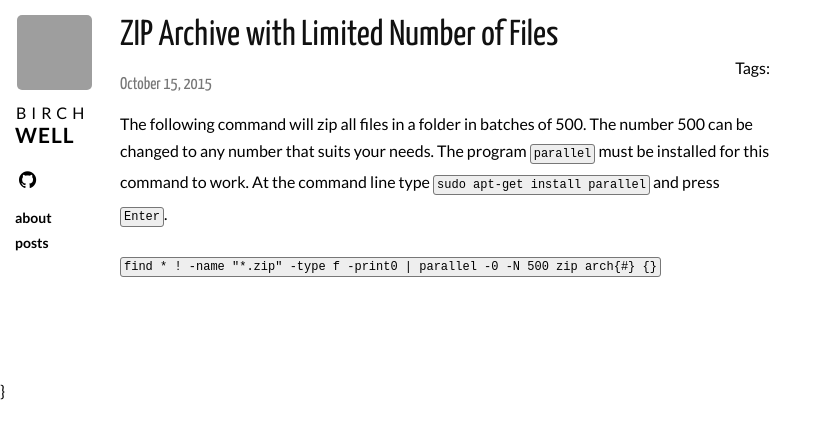
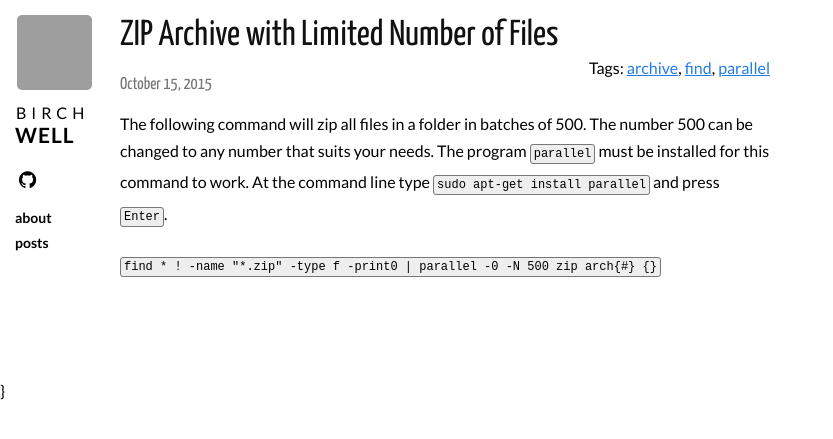
Before and after one commit to Birchwell/birchwell.github.io, a Jekyll site: the page built from _posts/2015-10-15-zip-archive-with-limited-number-of-files.md, in a window 1280 px wide, cut to the strip 0-439 px from the top of the page. Shown: the whole strip, without its empty margins (0-833 px from the left). Built offline with Jekyll 4.4.1, drawn with Linux system fonts in a browser that asks for light colours; nearby versions of some CDN libraries; Markdown is read by kramdown in place of the engine named in the settings; comment, search, counter and statistics services are not loaded; grey boxes are pictures that could not be loaded.

Commit message:
Update 2015-10-15-zip-archive-with-limited-number-of-files.md

```diff
--- a/_posts/2015-10-15-zip-archive-with-limited-number-of-files.md
+++ b/_posts/2015-10-15-zip-archive-with-limited-number-of-files.md
@@ -1,6 +1,10 @@
 ---
 layout: post
 title: ZIP Archive with Limited Number of Files
+tags:
+- archive
+- find
+- parallel
 category: posts
 ---
 The following command will zip all files in a folder in batches of 500. The number 500 can be changed to any number that suits your needs. The program `parallel` must be installed for this command to work. At the command line type `sudo apt-get install parallel` and press `Enter`.
```
